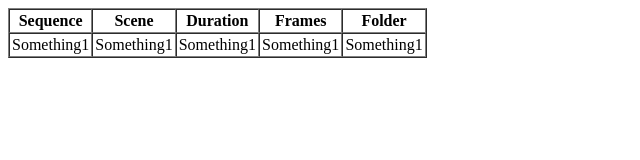
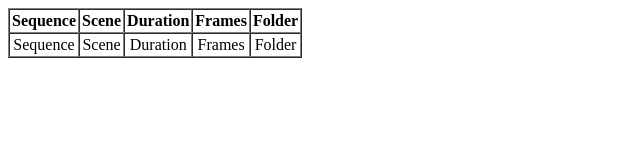
Before and after one commit to Ekaterina0522/Test01, a website: page app/project/test.html in a window 1280 px wide. Shown: the whole page, without its empty margins (0-640 px from the left). Drawn offline with Linux system fonts and the light colour scheme.

```diff
--- a/app/project/test.html
+++ b/app/project/test.html
@@ -18,11 +18,11 @@
         </thead>
         <tbody>
             <tr align="center">
-                <td>Something1</td>
-                <td>Something1</td>
-                <td>Something1</td>
-                <td>Something1</td>
-                <td>Something1</td>
+                <td>Sequence</td>
+                <td>Scene</td>
+                <td>Duration</td>
+                <td>Frames</td>
+                <td>Folder</td>
             </tr>
         </tbody>
     </table>
```
